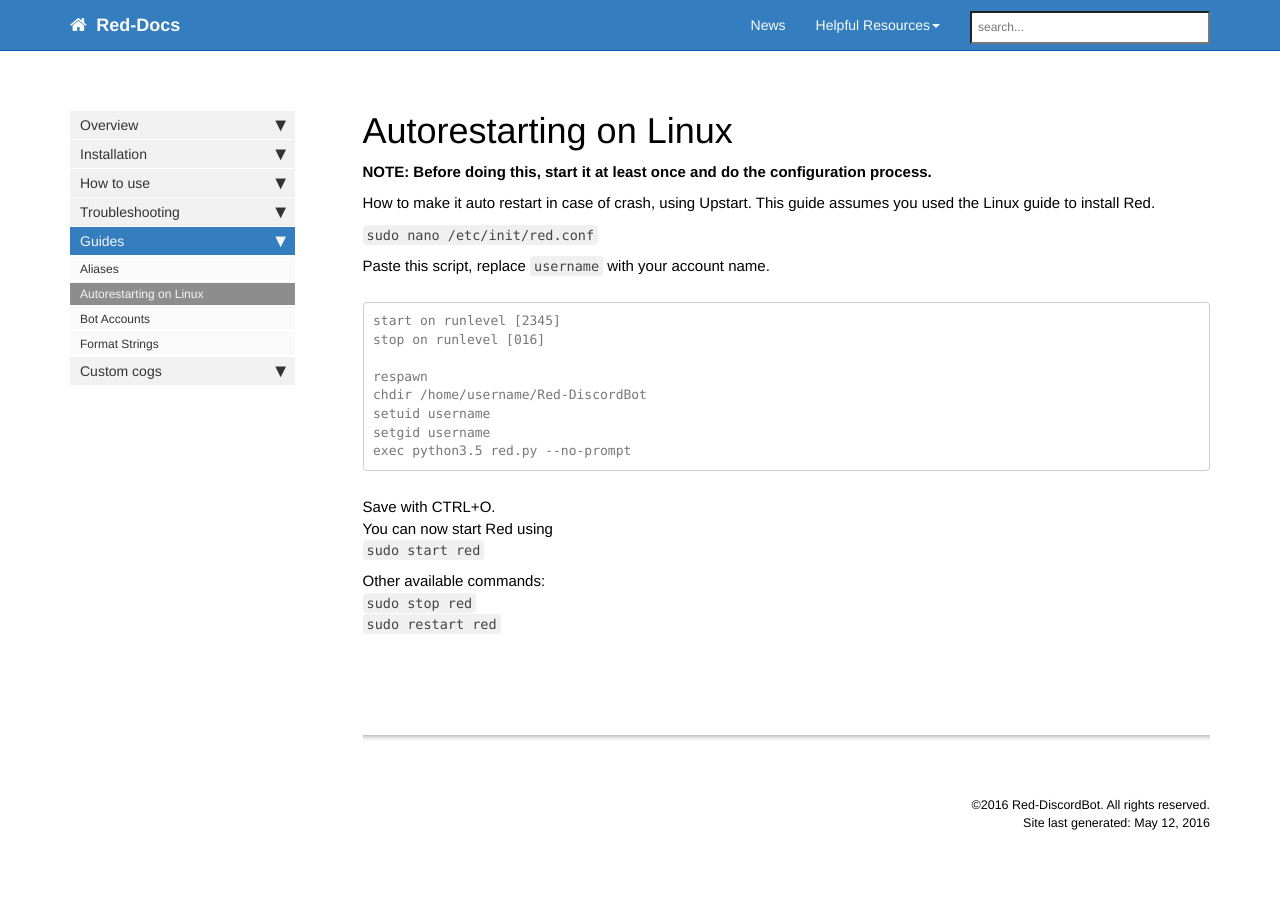
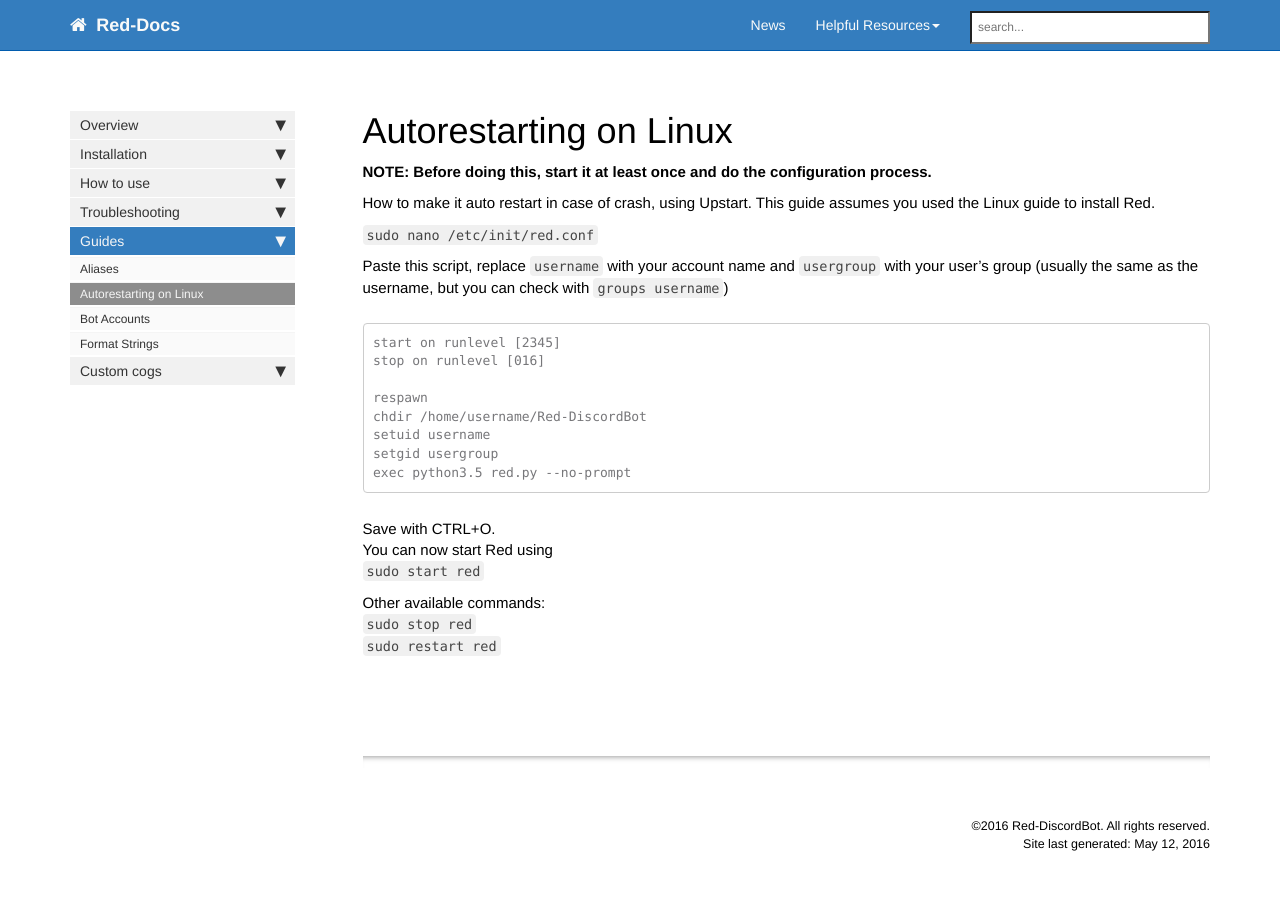
Before and after one commit to Twentysix26/Red-Docs, a Jekyll site: the page built from red/red_guide_linux_upstart.md, in a window 1280 px wide. Built offline with Jekyll 4.4.1, drawn with Linux system fonts in a browser that asks for light colours; nearby versions of some CDN libraries; comment, search, counter and statistics services are not loaded.

Commit message:
Clarification upstart guide

````diff
--- a/red/red_guide_linux_upstart.md
+++ b/red/red_guide_linux_upstart.md
@@ -10,7 +10,7 @@ How to make it auto restart in case of crash, using Upstart. This guide assumes
 
 `sudo nano /etc/init/red.conf`
 
-Paste this script, replace `username` with your account name.
+Paste this script, replace `username` with your account name and `usergroup` with your user's group (usually the same as the username, but you can check with `groups username`)
 
 ```
 start on runlevel [2345]
@@ -19,7 +19,7 @@ stop on runlevel [016]
 respawn
 chdir /home/username/Red-DiscordBot
 setuid username
-setgid username
+setgid usergroup
 exec python3.5 red.py --no-prompt
 ```
 
````
